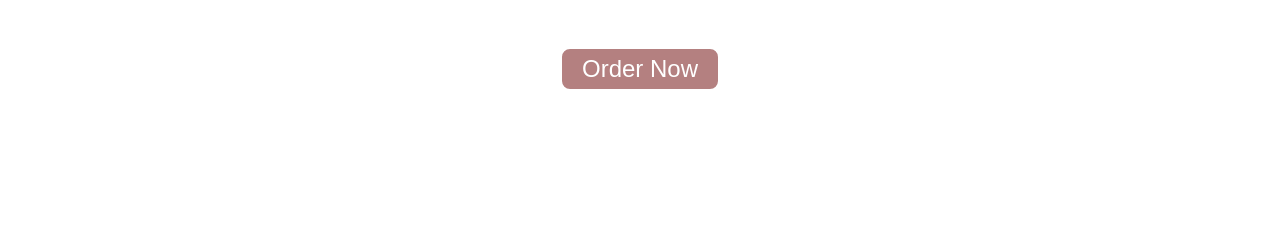
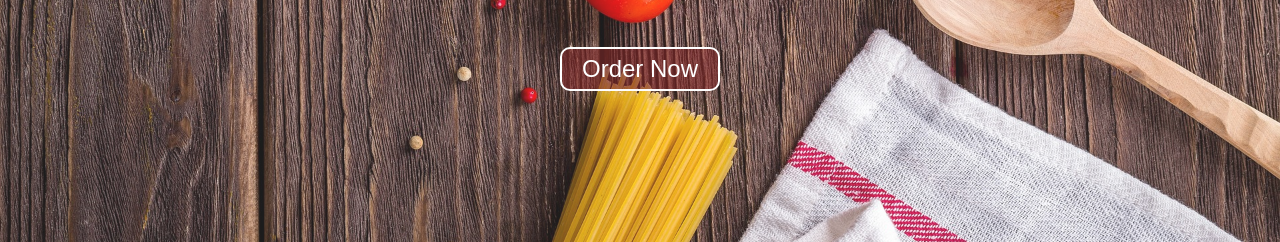
Before and after one commit to AryanDAG/Food-Website, a plain HTML site: page index.html in a window 1280 px wide. Shown: the part 400-642 px from the top of the page. Drawn offline with Linux system fonts and the light colour scheme; files whose address does not match are found by name; a web font is replaced by a local one.

Commit message:
Update style.css

```diff
--- a/CSS/style.css
+++ b/CSS/style.css
@@ -97,7 +97,7 @@ margin: 10px 34px;
 #home::before
 {
     content: "";
-    background:url("img/bg1.jpg") no-repeat center center/cover;
+    background:url("../img/bg1.jpg") no-repeat center center/cover;
     position: absolute;
     height: 642px;
     top: 0px;
```
